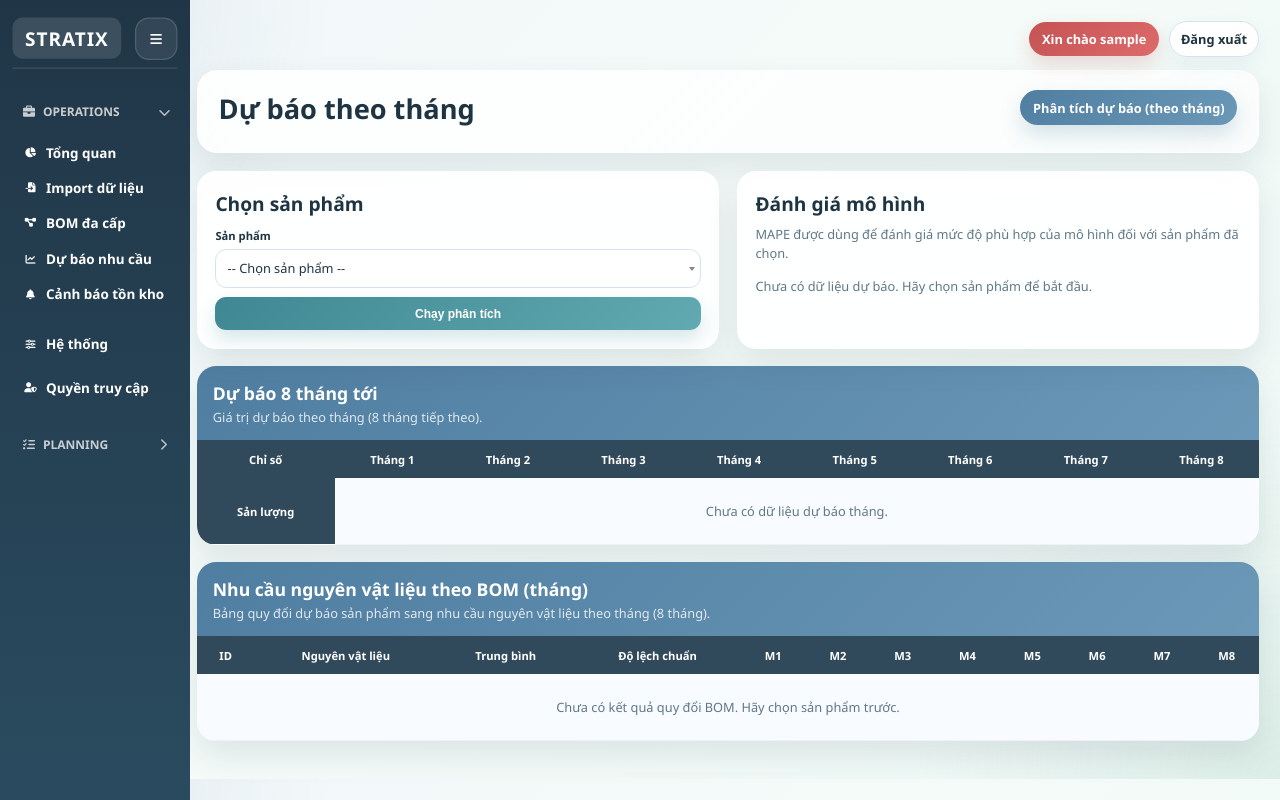
After one commit to shane2410/inventory_dss, a Django app: page /forecast-monthly/ in a window 1280 px wide. The commit adds this page. Run offline with Django 5.2, Linux system fonts and the light colour scheme; the visitor is signed in with stand-in values (Sample User, id 1); data that the repository does not hold is empty; some libraries are stand-ins or nearby versions.

Commit message:
UI: add OPERATIONS/PLANNING collapsible menus; separate daily/monthly forecasts; forecasting accepts sales_qs param

```diff
--- a/inventory/Templates/inventory/base.html
+++ b/inventory/Templates/inventory/base.html
@@ -100,7 +100,7 @@
       }
 
       .sidebar {
-        width: 185px;
+        width: 190px;
         background: var(--nav-bg);
         color: white;
         font-size: 0.84em;
@@ -661,6 +661,47 @@
         height: 46px;
       }
 
+      /* Sidebar group (collapsible) styles */
+      .sidebar-group {
+        display: block;
+      }
+
+      .sidebar-group-header {
+        display: flex;
+        align-items: center;
+        justify-content: space-between;
+        gap: 8px;
+        padding: 8px 10px;
+        color: rgba(255,255,255,0.75);
+        font-weight: 800;
+        font-size: 12px;
+        cursor: pointer;
+        border-radius: 10px;
+      }
+
+      .sidebar-group-header:hover {
+        background: rgba(255,255,255,0.04);
+      }
+
+      .sidebar-group-body {
+        display: block;
+        margin-top: 6px;
+        margin-bottom: 6px;
+      }
+
+      .sidebar-group-body.collapsed {
+        display: none;
+      }
+
+      .sidebar-group-header .caret {
+        transition: transform 0.18s ease;
+        opacity: 0.9;
+      }
+
+      .sidebar-group-header.open .caret {
+        transform: rotate(90deg);
+      }
+
       @media (max-width: 980px) {
         .sidebar {
           width: 100%;
@@ -760,6 +801,16 @@
       </div>
 
       <div class="sidebar-nav">
+        <!-- OPERATIONS group (collapsible) -->
+        <div class="sidebar-group">
+          <div class="sidebar-group-header" data-group="operations" tabindex="0">
+            <div style="display:flex;align-items:center;gap:8px;">
+              <i class="fas fa-briefcase"></i>
+              <span>OPERATIONS</span>
+            </div>
+            <i class="fas fa-chevron-right caret"></i>
+          </div>
+          <div class="sidebar-group-body" id="group-operations">
             <a
               href="{% url 'dashboard' %}"
               class="{% if request.resolver_match.url_name == 'dashboard' %}active{% endif %}"
@@ -792,30 +843,6 @@
               <span>Dự báo nhu cầu</span>
             </a>
             <a
-          href="{% url 'material-list' %}"
-          class="{% if request.resolver_match.url_name == 'material-list' %}active{% endif %}"
-          {% if not show_material_link %}style="display:none;"{% endif %}
-        >
-          <i class="fas fa-cubes"></i>
-          <span>Quản lý vật liệu</span>
-        </a>
-        <a
-          href="{% url 'product-list' %}"
-          class="{% if request.resolver_match.url_name == 'product-list' %}active{% endif %}"
-          {% if not show_product_link %}style="display:none;"{% endif %}
-        >
-          <i class="fas fa-box-open"></i>
-          <span>Phân tích tồn kho</span>
-        </a>
-        <a
-          href="{% url 'abc' %}"
-          class="{% if request.resolver_match.url_name == 'abc' %}active{% endif %}"
-          {% if not show_abc_link %}style="display:none;"{% endif %}
-        >
-          <i class="fas fa-layer-group"></i>
-          <span>Phân tích ABC</span>
-        </a>
-        <a
               href="{% url 'alert' %}"
               class="{% if request.resolver_match.url_name == 'alert' %}active{% endif %}"
               {% if not show_alert_link %}style="display:none;"{% endif %}
@@ -823,6 +850,8 @@
               <i class="fas fa-bell"></i>
               <span>Cảnh báo tồn kho</span>
             </a>
+          </div>
+        </div>
         {% if show_system_link %}
         <a
           href="{% url 'system-settings' %}"
@@ -841,6 +870,54 @@
           <span>Quyền truy cập</span>
         </a>
         {% endif %}
+        <!-- PLANNING group (collapsible) -->
+        <div style="height:8px"></div>
+        <div class="sidebar-group">
+          <div class="sidebar-group-header" data-group="planning" tabindex="0">
+            <div style="display:flex;align-items:center;gap:8px;">
+              <i class="fas fa-tasks"></i>
+              <span>PLANNING</span>
+            </div>
+            <i class="fas fa-chevron-right caret"></i>
+          </div>
+          <div class="sidebar-group-body" id="group-planning">
+            <a
+              href="{% url 'forecast_monthly' %}"
+              class="{% if request.resolver_match.url_name == 'forecast_monthly' %}active{% endif %}"
+            >
+              <i class="fas fa-calendar-alt"></i>
+              <span>Dự báo tổng</span>
+            </a>
+            <a
+              href="{% url 'plan-synthesis' %}"
+              class="{% if request.resolver_match.url_name == 'plan-synthesis' %}active{% endif %}"
+            >
+              <i class="fas fa-tasks"></i>
+              <span>Kế hoạch tổng hợp</span>
+            </a>
+            <a
+              href="{% url 'product-decomposition' %}"
+              class="{% if request.resolver_match.url_name == 'product-decomposition' %}active{% endif %}"
+            >
+              <i class="fas fa-project-diagram"></i>
+              <span>Phân rã sản phẩm</span>
+            </a>
+            <a
+              href="{% url 'mps' %}"
+              class="{% if request.resolver_match.url_name == 'mps' %}active{% endif %}"
+            >
+              <i class="fas fa-stream"></i>
+              <span>MPS</span>
+            </a>
+            <a
+              href="{% url 'mrp' %}"
+              class="{% if request.resolver_match.url_name == 'mrp' %}active{% endif %}"
+            >
+              <i class="fas fa-cogs"></i>
+              <span>MRP</span>
+            </a>
+          </div>
+        </div>
       </div>
     </div>
 
@@ -895,6 +972,50 @@
             body.classList.add("sidebar-collapsed");
           }
         });
+        // Collapsible sidebar groups (OPERATIONS / PLANNING)
+        function initGroupToggle(groupName, openByDefault) {
+          const header = document.querySelector(
+            `.sidebar-group-header[data-group="${groupName}"]`
+          );
+          const bodyEl = document.getElementById(`group-${groupName}`);
+          if (!header || !bodyEl) return;
+          const key = `inventory_group_${groupName}_open`;
+
+          function setOpen(open) {
+            if (open) {
+              header.classList.add("open");
+              bodyEl.classList.remove("collapsed");
+            } else {
+              header.classList.remove("open");
+              bodyEl.classList.add("collapsed");
+            }
+            localStorage.setItem(key, open ? "true" : "false");
+          }
+
+          const saved = localStorage.getItem(key);
+          if (saved === null) {
+            setOpen(Boolean(openByDefault));
+          } else {
+            setOpen(saved === "true");
+          }
+
+          header.addEventListener("click", function () {
+            setOpen(!header.classList.contains("open"));
+          });
+          header.addEventListener("keypress", function (ev) {
+            if (ev.key === "Enter" || ev.key === " ") {
+              ev.preventDefault();
+              setOpen(!header.classList.contains("open"));
+            }
+          });
+        }
+
+        try {
+          initGroupToggle("operations", true);
+          initGroupToggle("planning", false);
+        } catch (e) {
+          console.warn("Sidebar group init failed", e);
+        }
       })();
     </script>
     {% block extra_scripts %}{% endblock %}
--- a/inventory/Templates/inventory/forecast.html
+++ b/inventory/Templates/inventory/forecast.html
@@ -82,6 +82,8 @@
   </div>
   <div class="hero-badge">Phân tích dự báo</div>
 </div>
+
+<!-- OPERATIONS: this page is the daily forecast (no cross-link to monthly) -->
 
 <div class="content-grid">
   <div class="panel">
--- /dev/null
+++ b/inventory/Templates/inventory/forecast_monthly.html
@@ -0,0 +1,137 @@
+{% extends "inventory/base.html" %} {% block extra_styles %}
+<style>
+/* reuse same small styles as daily forecast */
+.evaluation-box { display: grid; grid-template-columns: 44px 1fr; gap:12px; align-items:start; padding:14px; border-radius:16px; border:1px solid #d8e2ef; }
+.evaluation-icon { width:44px; height:44px; border-radius:12px; display:grid; place-items:center; color:#fff; font-size:18px; }
+.evaluation-content strong { display:block; margin-bottom:6px; font-size:14px; color:#1f3442; }
+.evaluation-content p { margin:0; color:#385161; line-height:1.6; font-size:14px; }
+.evaluation-good { background: linear-gradient(135deg, rgba(116,176,149,0.12), rgba(98,170,177,0.1)); }
+.evaluation-good .evaluation-icon { background: linear-gradient(135deg, #4d8f78, #74b095); }
+.evaluation-medium { background: linear-gradient(135deg, rgba(107,152,183,0.12), rgba(98,170,177,0.1)); }
+.evaluation-medium .evaluation-icon { background: linear-gradient(135deg, #4f7ea1, #6b98b7); }
+.evaluation-bad { background: linear-gradient(135deg, rgba(196,83,83,0.12), rgba(222,107,107,0.1)); }
+.evaluation-bad .evaluation-icon { background: linear-gradient(135deg, #c45353, #de6b6b); }
+</style>
+{% endblock %} {% block content %}
+
+<div class="page-hero">
+  <div>
+    <h1 class="page-title">Dự báo theo tháng</h1>
+  </div>
+  <div class="hero-badge">Phân tích dự báo (theo tháng)</div>
+</div>
+
+<!-- PLANNING: this page is the monthly forecast (no cross-link to daily) -->
+
+<div class="content-grid">
+  <div class="panel">
+    <h2 class="panel-title">Chọn sản phẩm</h2>
+    <form method="POST" class="control-form">
+      {% csrf_token %}
+      <div class="field">
+        <label>Sản phẩm</label>
+        <select name="product_id" class="searchable">
+          <option value="">-- Chọn sản phẩm --</option>
+          {% for p in products %}
+          <option value="{{ p.id }}" {% if selected_product and p.id == selected_product.id %}selected{% endif %}>{{ p.name }}</option>
+          {% endfor %}
+        </select>
+      </div>
+      <button type="submit" class="btn-secondary">Chạy phân tích</button>
+    </form>
+  </div>
+
+  <div class="panel">
+    <h2 class="panel-title">Đánh giá mô hình</h2>
+    <p class="panel-subtitle">MAPE được dùng để đánh giá mức độ phù hợp của mô hình đối với sản phẩm đã chọn.</p>
+    {% if product_result %}
+    <div class="evaluation-box {{ product_result.evaluation_class }}">
+      <div class="evaluation-icon"><i class="{{ product_result.evaluation_icon }}"></i></div>
+      <div class="evaluation-content">
+        <strong>Đánh giá mô hình</strong>
+        <p>{{ product_result.evaluation_message }}</p>
+      </div>
+    </div>
+    {% else %}
+    <p class="muted-text">Chưa có dữ liệu dự báo. Hãy chọn sản phẩm để bắt đầu.</p>
+    {% endif %}
+  </div>
+</div>
+
+{% if product_result %}
+<div class="stats-grid">
+  <div class="stat-card stat-blue"><h3>Trung bình</h3><p>{{ product_result.mean|floatformat:2 }}</p></div>
+  <div class="stat-card stat-blue"><h3>Độ lệch chuẩn</h3><p>{{ product_result.std|floatformat:2 }}</p></div>
+  <div class="stat-card stat-blue"><h3>MAE</h3><p>{{ product_result.mae|floatformat:2 }}</p></div>
+  <div class="stat-card stat-blue"><h3>RMSE</h3><p>{{ product_result.rmse|floatformat:2 }}</p></div>
+  <div class="stat-card stat-red"><h3>MAPE</h3><p>{{ product_result.mape|floatformat:2 }}%</p></div>
+</div>
+{% endif %}
+
+<div class="table-card">
+  <div class="table-head"><div><h2>Dự báo 8 tháng tới</h2><p>Giá trị dự báo theo tháng (8 tháng tiếp theo).</p></div></div>
+  <div class="table-scroll">
+    <table>
+      <tr>
+        <th>Chỉ số</th>
+        {% for val in forecast_8 %}
+        <th>Tháng {{ forloop.counter }}</th>
+        {% empty %}
+        <th>Tháng 1</th>
+        <th>Tháng 2</th>
+        <th>Tháng 3</th>
+        <th>Tháng 4</th>
+        <th>Tháng 5</th>
+        <th>Tháng 6</th>
+        <th>Tháng 7</th>
+        <th>Tháng 8</th>
+        {% endfor %}
+      </tr>
+      <tr>
+        <th>Sản lượng</th>
+        {% for val in forecast_8 %}
+        <td>{{ val|floatformat:2 }}</td>
+        {% empty %}
+        <td colspan="8" class="empty-state">Chưa có dữ liệu dự báo tháng.</td>
+        {% endfor %}
+      </tr>
+    </table>
+  </div>
+</div>
+
+<div class="table-card">
+  <div class="table-head"><div><h2>Nhu cầu nguyên vật liệu theo BOM (tháng)</h2><p>Bảng quy đổi dự báo sản phẩm sang nhu cầu nguyên vật liệu theo tháng (8 tháng).</p></div></div>
+  <div class="table-scroll">
+    <table>
+      <tr>
+        <th>ID</th>
+        <th>Nguyên vật liệu</th>
+        <th>Trung bình</th>
+        <th>Độ lệch chuẩn</th>
+        <th>M1</th>
+        <th>M2</th>
+        <th>M3</th>
+        <th>M4</th>
+        <th>M5</th>
+        <th>M6</th>
+        <th>M7</th>
+        <th>M8</th>
+      </tr>
+      {% for m in material_results %}
+      <tr>
+        <td>{{ m.material_id }}</td>
+        <td>{{ m.material }}</td>
+        <td>{{ m.mean }}</td>
+        <td>{{ m.std }}</td>
+        {% for val in m.forecast_8 %}
+        <td>{{ val }}</td>
+        {% endfor %}
+      </tr>
+      {% empty %}
+      <tr><td colspan="12" class="empty-state">Chưa có kết quả quy đổi BOM. Hãy chọn sản phẩm trước.</td></tr>
+      {% endfor %}
+    </table>
+  </div>
+</div>
+
+{% endblock %}
--- a/inventory/urls.py
+++ b/inventory/urls.py
@@ -7,6 +7,11 @@ from .views import (
     product_list,
     alert,
     forecast,
+    forecast_monthly,
+    plan_synthesis,
+    product_decomposition,
+    mps,
+    mrp,
     abc_page,
     system_settings,
     access_control,
@@ -41,6 +46,11 @@ urlpatterns = [
 
     path('alert/', alert, name='alert'),
     path('forecast/', forecast, name='forecast'),
+    path('forecast-monthly/', forecast_monthly, name='forecast_monthly'),
+    path('planning/plan-synthesis/', plan_synthesis, name='plan-synthesis'),
+    path('planning/product-decomposition/', product_decomposition, name='product-decomposition'),
+    path('planning/mps/', mps, name='mps'),
+    path('planning/mrp/', mrp, name='mrp'),
     path('abc/', abc_page, name='abc'),
     path('system/', system_settings, name='system-settings'),
     path('access-control/', access_control, name='access-control'),
--- a/inventory/views.py
+++ b/inventory/views.py
@@ -6,7 +6,7 @@ from django.db.models import Sum
 from openpyxl import Workbook, load_workbook
 from .models import Product, Material, SalesData, Transaction, BOM
 from .forms import ImportDataForm
-from .services import aggregate_material_demand, abc_classification, forecast_product, run_dss
+from .services import aggregate_material_demand, abc_classification, forecast_product, forecast_product_monthly, run_dss
 from .recommendations import build_dashboard_recommendations, build_inventory_alert_recommendations, build_inventory_watchlist_recommendations
 from datetime import datetime, timedelta, date
 from .permissions import (
@@ -23,6 +23,38 @@ from .permissions import (
     get_user_role_label,
     role_required,
 )
+
+
+@role_required(ROLE_ADMIN, ROLE_MANAGER, ROLE_STAFF)
+def plan_synthesis(request):
+    return render(request, 'inventory/placeholder.html', {
+        'title': 'Kế hoạch tổng hợp',
+        'message': 'Trang Kế hoạch tổng hợp đang được xây dựng.'
+    })
+
+
+@role_required(ROLE_ADMIN, ROLE_MANAGER, ROLE_STAFF)
+def product_decomposition(request):
+    return render(request, 'inventory/placeholder.html', {
+        'title': 'Phân rã sản phẩm',
+        'message': 'Trang Phân rã sản phẩm đang được xây dựng.'
+    })
+
+
+@role_required(ROLE_ADMIN, ROLE_MANAGER, ROLE_STAFF)
+def mps(request):
+    return render(request, 'inventory/placeholder.html', {
+        'title': 'MPS',
+        'message': 'Trang MPS (Master Production Schedule) đang được xây dựng.'
+    })
+
+
+@role_required(ROLE_ADMIN, ROLE_MANAGER, ROLE_STAFF)
+def mrp(request):
+    return render(request, 'inventory/placeholder.html', {
+        'title': 'MRP',
+        'message': 'Trang MRP đang được xây dựng.'
+    })
 
 
 def _apply_recommendation_filters(recommendations, urgency='ALL', abc='ALL', action='ALL'):
@@ -512,6 +544,13 @@ def forecast(request):
     material_results = []
     forecast_7 = []
 
+    # Select data source for this view. By default we use all SalesData.
+    # If you want OPERATIONS to use a different input, set `sales_qs` to a
+    # filtered queryset, for example:
+    # sales_qs = SalesData.objects.filter(source='operations')
+    # The forecasting functions accept an optional `sales_qs` parameter.
+    sales_qs = None
+
     # =========================
     # PRODUCT FORECAST
     # =========================
@@ -521,7 +560,7 @@ def forecast(request):
         if product_id:
             selected_product = Product.objects.get(id=product_id)
 
-            mean, std, forecast_7, mae, rmse, mape = forecast_product(product_id)
+            mean, std, forecast_7, mae, rmse, mape = forecast_product(product_id, sales_qs=sales_qs)
 
             mape_value = float(round(mape, 2))
             if mape_value < 10:
@@ -590,7 +629,7 @@ def forecast(request):
                     [float(x or 0) for x in (forecast_7 or [0] * 7)],
                 )
             else:
-                mean, std, product_forecast_7, _, _, _ = forecast_product(selected_product.id)
+                mean, std, product_forecast_7, _, _, _ = forecast_product(selected_product.id, sales_qs=sales_qs)
                 product_forecasts[selected_product.id] = (mean, std, product_forecast_7)
 
             selected_material_ids = set(
@@ -610,7 +649,7 @@ def forecast(request):
                     continue
 
                 try:
-                    mean, std, product_forecast_7, _, _, _ = forecast_product(product_id)
+                    mean, std, product_forecast_7, _, _, _ = forecast_product(product_id, sales_qs=sales_qs)
                     product_forecasts[product_id] = (mean, std, product_forecast_7)
                 except Exception as e:
                     print(f"Forecast error for shared product {product_id}: {e}")
@@ -705,6 +744,189 @@ def forecast(request):
         "product_result": product_result,
         "material_results": material_results,
         "forecast_7": forecast_7
+    })
+
+
+@role_required(ROLE_ADMIN, ROLE_MANAGER, ROLE_STAFF)
+def forecast_monthly(request):
+    from .models import Product, BOM
+    from collections import defaultdict
+    import math
+
+    products = Product.objects.all()
+
+    selected_product = None
+    product_result = None
+    material_results = []
+    forecast_8 = []
+
+    # Data source selection for monthly planning forecasts.
+    # Example to use a different dataset for PLANNING imports:
+    # sales_qs = SalesData.objects.filter(source='planning')
+    sales_qs = None
+
+    if request.method == 'POST':
+        product_id = request.POST.get('product_id')
+
+        if product_id:
+            selected_product = Product.objects.get(id=product_id)
+            mean, std, forecast_8, mae, rmse, mape = forecast_product_monthly(product_id, sales_qs=sales_qs)
+
+            mape_value = float(round(mape, 2))
+            if mape_value < 10:
+                mape_level = "good"
+                evaluation_class = "evaluation-good"
+                evaluation_icon = "fas fa-check"
+                evaluation_message = (
+                    "Mô hình có độ chính xác rất cao (MAPE < 10%). "
+                    "Kết quả dự báo rất đáng tin cậy."
+                )
+            elif mape_value < 20:
+                mape_level = "medium"
+                evaluation_class = "evaluation-medium"
+                evaluation_icon = "fas fa-info"
+                evaluation_message = (
+                    "Mô hình ở mức chấp nhận được (10% - 20%). "
+                    "Cần theo dõi thêm biến động thực tế."
+                )
+            else:
+                mape_level = "bad"
+                evaluation_class = "evaluation-bad"
+                evaluation_icon = "fas fa-exclamation-triangle"
+                evaluation_message = (
+                    "Độ sai số cao (MAPE > 20%). Nhu cầu sản phẩm này có biến động "
+                    "quá lớn, mô hình hiện tại không phù hợp."
+                )
+
+            product_result = {
+                "name": selected_product.name,
+                "mean": round(mean, 2),
+                "std": round(std, 2),
+                "forecast_8": [round(x, 2) for x in forecast_8],
+                "mae": round(mae, 2),
+                "rmse": round(rmse, 2),
+                "mape": mape_value,
+                "mape_level": mape_level,
+                "evaluation_class": evaluation_class,
+                "evaluation_icon": evaluation_icon,
+                "evaluation_message": evaluation_message,
+            }
+
+    # Aggregate materials similar to daily view but with 8-month vectors
+    material_dict = defaultdict(lambda: {
+        "material": "",
+        "material_id": "",
+        "mean": 0,
+        "variance": 0,
+        "forecast_8": [0] * 8
+    })
+
+    all_boms = BOM.objects.select_related('material', 'product')
+    product_forecasts = {}
+    if request.method == 'POST' and selected_product:
+        try:
+            if product_result is not None:
+                product_forecasts[selected_product.id] = (
+                    float(product_result.get('mean', 0) or 0),
+                    float(product_result.get('std', 0) or 0),
+                    [float(x or 0) for x in (forecast_8 or [0] * 8)],
+                )
+            else:
+                mean, std, product_forecast_8, _, _, _ = forecast_product_monthly(selected_product.id, sales_qs=sales_qs)
+                product_forecasts[selected_product.id] = (mean, std, product_forecast_8)
+
+            selected_material_ids = set(
+                BOM.objects.filter(product=selected_product).values_list('material_id', flat=True)
+            )
+
+            shared_product_ids = set()
+            if selected_material_ids:
+                shared_product_ids = set(
+                    BOM.objects.filter(material_id__in=selected_material_ids)
+                    .values_list('product_id', flat=True)
+                    .distinct()
+                )
+
+            for product_id in shared_product_ids:
+                if product_id in product_forecasts:
+                    continue
+                try:
+                    mean, std, product_forecast_8, _, _, _ = forecast_product_monthly(product_id, sales_qs=sales_qs)
+                    product_forecasts[product_id] = (mean, std, product_forecast_8)
+                except Exception as e:
+                    print(f"Monthly forecast error for shared product {product_id}: {e}")
+        except Exception as e:
+            print(f"Monthly forecast aggregation error: {e}")
+
+    selected_boms = []
+    shared_boms = []
+    if selected_product:
+        selected_boms = list(
+            BOM.objects.filter(product=selected_product).select_related('material')
+        )
+        selected_material_ids = set(bom.material_id for bom in selected_boms)
+        shared_boms = list(
+            BOM.objects.filter(material_id__in=selected_material_ids)
+            .exclude(product=selected_product)
+            .select_related('material', 'product')
+        )
+    else:
+        selected_material_ids = set()
+
+    # dedupe quantities
+    selected_quantities = {}
+    selected_materials = {}
+    for bom in selected_boms:
+        if bom.material_id not in selected_quantities:
+            selected_quantities[bom.material_id] = bom.quantity_per_unit or 0
+            selected_materials[bom.material_id] = bom.material
+
+    material_shared_boms = {}
+    for bom in shared_boms:
+        material_shared_boms.setdefault(bom.material_id, []).append(bom)
+
+    material_results = []
+    if selected_product:
+        selected_stats = product_forecasts.get(selected_product.id, (0.0, 0.0, [0] * 8))
+        selected_mean = float(selected_stats[0] or 0.0)
+        selected_std = float(selected_stats[1] or 0.0)
+        selected_forecast_8 = [float(x or 0.0) for x in selected_stats[2]]
+
+        for material_id, quantity in selected_quantities.items():
+            material = selected_materials.get(material_id)
+            qty = float(quantity or 0)
+            material_mean = selected_mean * qty
+            material_variance = (selected_std * qty) ** 2
+            material_forecast_8 = [round(val * qty, 2) for val in selected_forecast_8]
+
+            for bom in material_shared_boms.get(material_id, []):
+                other_stats = product_forecasts.get(bom.product_id, (0.0, 0.0, [0] * 8))
+                other_mean = float(other_stats[0] or 0.0)
+                other_std = float(other_stats[1] or 0.0)
+                other_forecast_8 = [float(x or 0.0) for x in other_stats[2]]
+                other_qty = float(bom.quantity_per_unit or 0)
+
+                material_mean += other_mean * other_qty
+                material_variance += (other_std * other_qty) ** 2
+                material_forecast_8 = [
+                    round(current + other_val * other_qty, 2)
+                    for current, other_val in zip(material_forecast_8, other_forecast_8)
+                ]
+
+            material_results.append({
+                "material": material.name,
+                "material_id": material.source_id or f"NVL{material.id}",
+                "mean": round(material_mean, 2),
+                "std": round(math.sqrt(material_variance), 2),
+                "forecast_8": material_forecast_8,
+            })
+
+    return render(request, 'inventory/forecast_monthly.html', {
+        'products': products,
+        'selected_product': selected_product,
+        'product_result': product_result,
+        'material_results': material_results,
+        'forecast_8': forecast_8,
     })
 from .services import abc_classification, forecast_product
 from .models import Product, BOM
```
Also changed, not shown: inventory/Templates/inventory/placeholder.html (added, +15 -0 lines), inventory/services.py (+82 -2 lines), 1 other file. Lines whose indentation alone changed are shown as unchanged.
